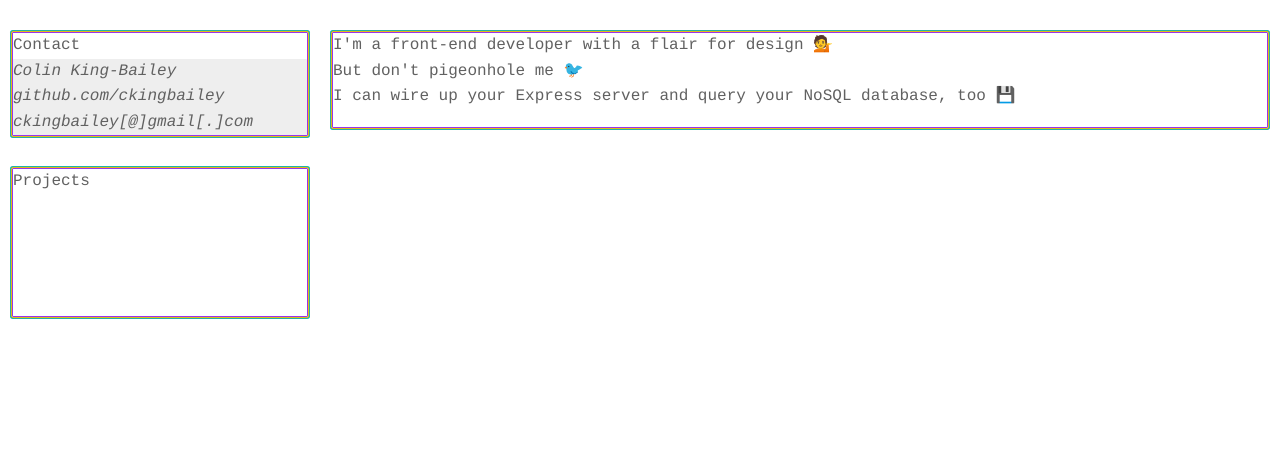
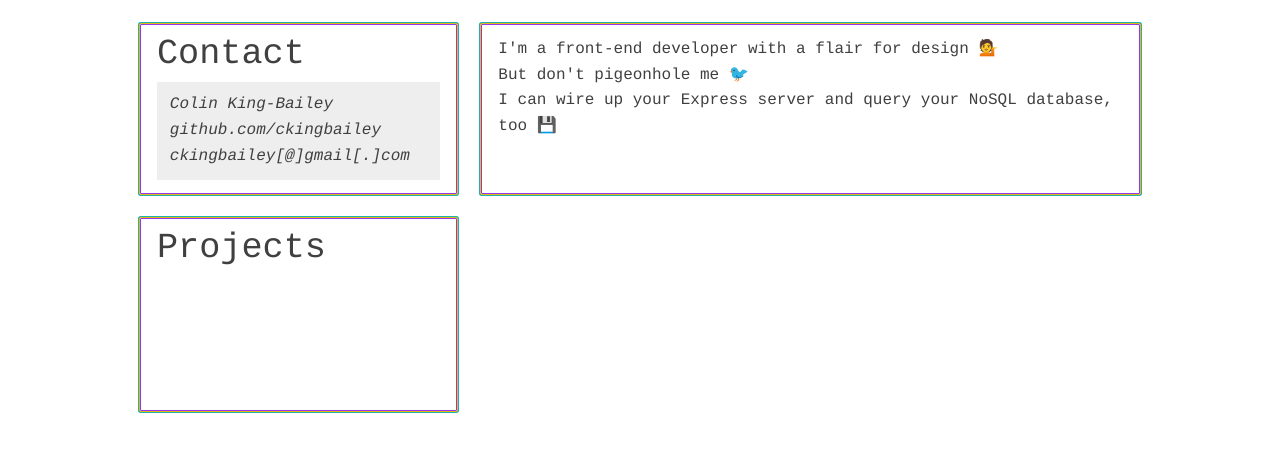
Before and after one commit to ckingbailey/portfolio-page, a website: page new-version/index.html in a window 1280 px wide. Drawn offline with Linux system fonts and the light colour scheme.

Commit message:
max-width: 1024px when screen width >1024

```diff
--- a/new-version/css/index.css
+++ b/new-version/css/index.css
@@ -6,18 +6,36 @@ html {
   --purple: #93e;
   --green: lightSeaGreen;
   --yellow: #e5bb14;
+  --gap: 1.5rem;
+  --pad: 1rem;
+  --pad-content: calc(.75 * var(--pad)) var(--pad) calc(.825 * var(--pad));
+  --sm-multiplier: .8;
+  --sm-pad-content: calc(var(--sm-multiplier) * .8 * var(--pad))
+                    calc(var(--sm-multiplier) * var(--pad))
+                    calc(var(--sm-multiplier) * .85 * var(--pad));
 }
 
 body {
   font-family: Courier, serif;
   hyphens: manual;
+  color: #404040;
+}
+/* override thimble styles */
+p {
+  margin-bottom: 0;
+}
+::selection {
+  background-color: var(--purple);
 }
 /* universal stuff */
 .container {
-  margin-top: 2rem;
+  margin: var(--gap) auto 0;
 }
-.column-content {
-  margin-bottom: 2rem;
+.cell {
+  margin-bottom: var(--gap);
+}
+.panel {
+  padding: var(--pad-content);
 }
 .border {
   box-shadow: 0 0 0 2px var(--green);
@@ -25,11 +43,16 @@ body {
   border: 1px solid var(--purple);
   border-radius: 1px;
 }
+.callout {
+  padding: var(--sm-pad-content);
+}
 .backdrop {
   border-radius: 1px;
   background-color: #eee;
 }
 .panel-heading {
+  margin-top: calc(-.7 * var(--pad));
+  font-size: 2.2rem;
 }
 .x {
   background-image:
@@ -43,12 +66,13 @@ body {
       );
 }
 
-/* shared styles */
+/* component styles */
 .info {
 }
 .contact-info {
 }
-  .about-box {
+  .about-panel {
+    height: 100%;
   }
     .about-text {
     }
@@ -79,3 +103,9 @@ body {
     /* padding-right: 3.5rem; padding-top: 3.5rem; */
     /* transition: padding-right .18s linear, padding-top .12s linear .15s; */
   }
+
+@media only screen and (min-width: 64.0625rem) {
+  .container {
+    max-width: 64rem;
+  }
+}
--- a/new-version/index.html
+++ b/new-version/index.html
@@ -9,16 +9,16 @@
   <body>
     <main class="container">
       <header class="row info">
-        <div class="cell three">
-          <aside class="column-content contact-panel border">
+        <div class="cell four">
+          <aside class="panel contact-panel border">
             <h2 class="panel-heading">Contact</h2>
-            <address class="contact-info backdrop">Colin King-Bailey<br
+            <address class="callout contact-info backdrop">Colin King-Bailey<br
               >github.com/ckingbailey<br
               >ckingbailey&shy;<i class="email-punctuation">[@]</i>gmail&shy;<i class="email-punctuation">[.]</i>com</address>
           </aside>
         </div>
-        <div class="cell nine">
-          <section class="column-content about-box border">
+        <div class="cell eight">
+          <section class="panel about-panel border">
             <p class="about-text"
             >I'm a front-end developer with a flair for design &#x1F481;<br
             >But don't pigeonhole me &#x1F426;<br
@@ -28,8 +28,8 @@
         </div>
       </header>
       <div class="row">
-        <div class="cell three">
-          <nav class="column-content projects-nav border">
+        <div class="cell four">
+          <nav class="panel projects-nav border">
             <h2 class="panel-heading">Projects</h2>
             <div class="list-wrapper">
               <div class="slide-track">
@@ -59,7 +59,7 @@
             </div>
           </nav>
         </div>
-        <div class="cell nine">
+        <div class="cell eight">
           <section
             id="projectDisplayArea"
             class="column-content project-display empty-display backdrop"
```
